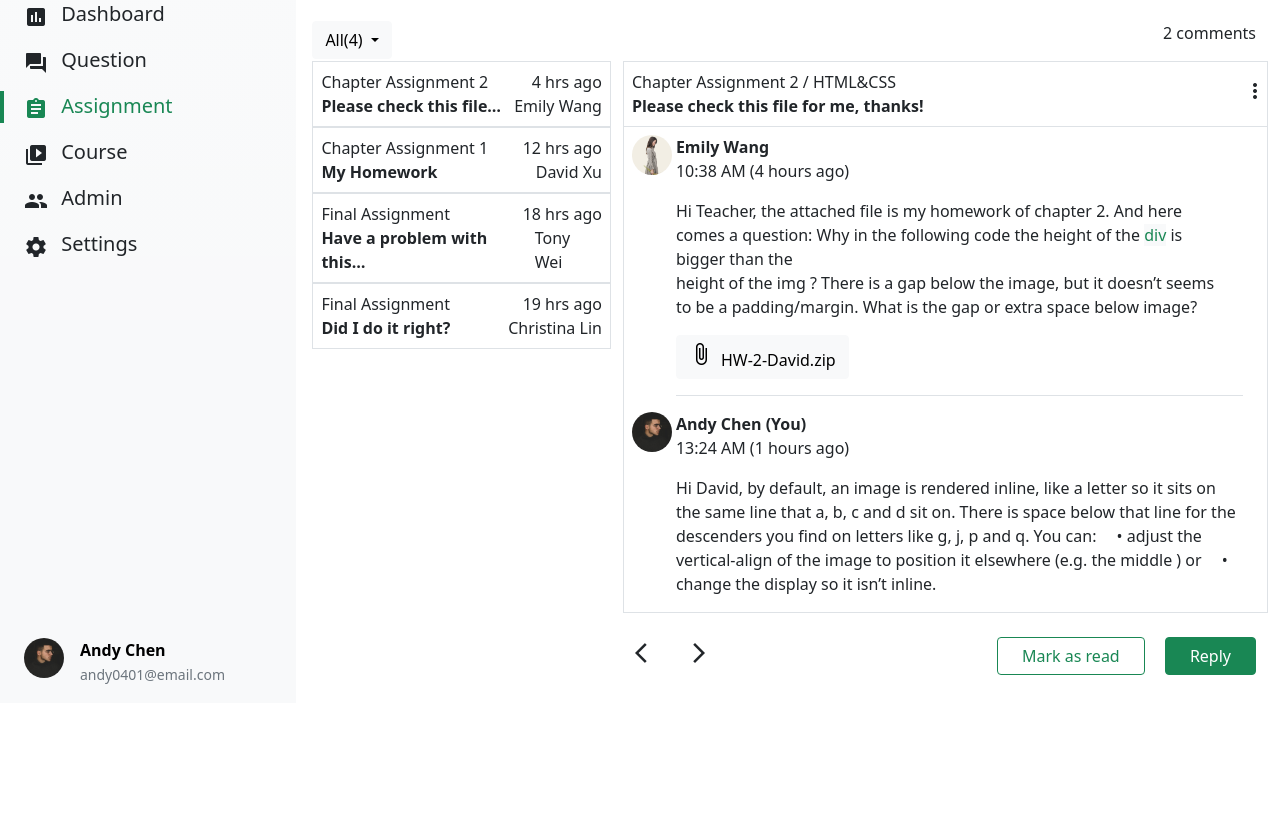
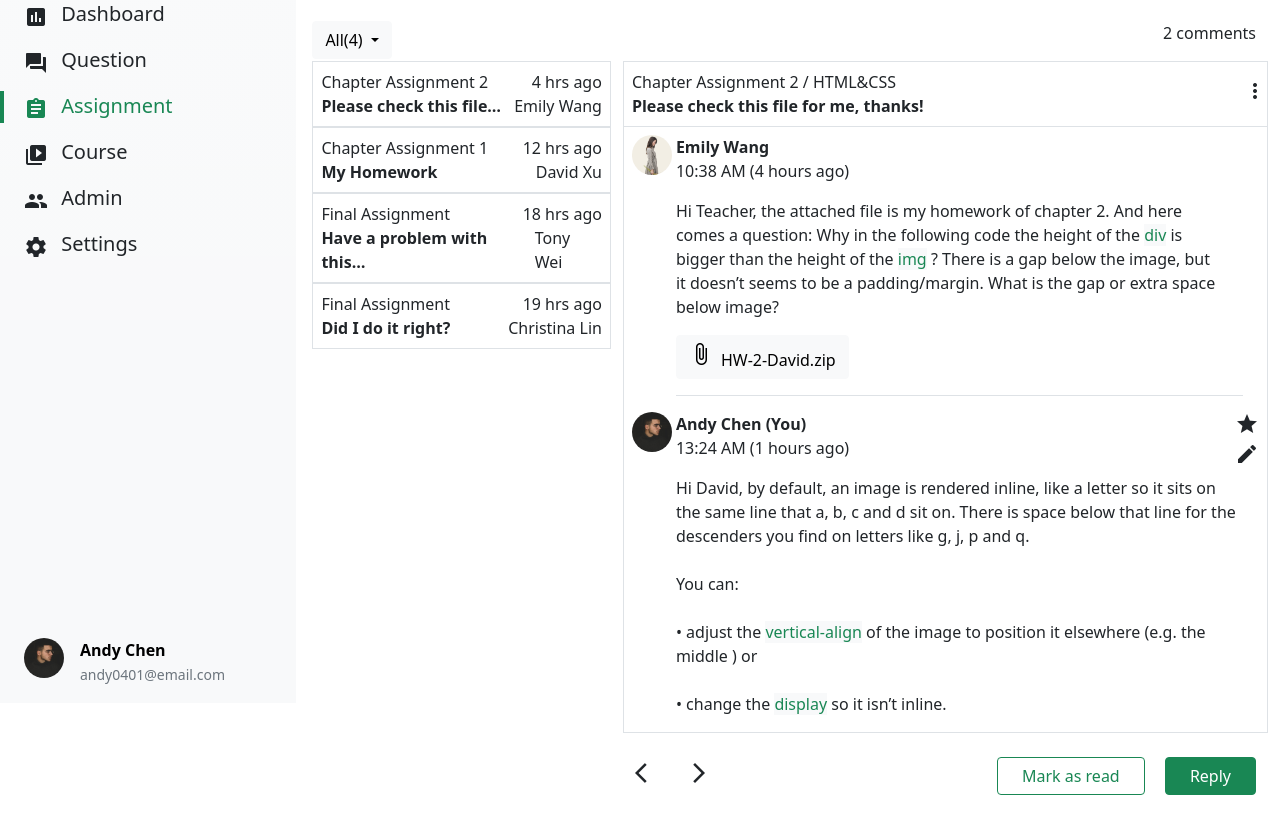
Before and after one commit to CodingFish1/bootstrap_w5, a plain HTML site: page index.html in a window 1280 px wide. Shown: the part 97-916 px from the top of the page. Before the commit the page ends 800 px from the top, so only its background shows below. Drawn offline with Linux system fonts and the light colour scheme.

Commit message:
Update 2022-08-21T07:12:17.491Z

```diff
--- a/index.html
+++ b/index.html
@@ -165,16 +165,28 @@
             <div class="border-bottom me-4">
                 <p class="fw-bolder mb-0">Emily Wang</p>
                 <p class="fw-lighter">10:38 AM (4 hours ago)</p>
-                <p class="pe-4">Hi Teacher, the attached file is my homework of chapter 2. And here comes a question: Why in the following code the height of the <span class="text-success bg-light">div</span> is bigger than the<br> height of the img ? There is a gap below the image, but it doesn’t seems to be a padding/margin. What is the gap or extra space below image?</p>
+                <p class="pe-4">Hi Teacher, the attached file is my homework of chapter 2. And here comes a question: Why in the following code the height of the <span class="text-success bg-light">div</span> is bigger than the height of the <span class="text-success bg-light">img</span> ? There is a gap below the image, but it doesn’t seems to be a padding/margin. What is the gap or extra space below image?</p>
                 <button type="button" class="btn btn-light mb-3 align-items-center"><span class="material-icons align-items-center me-2">attach_file</span>HW-2-David.zip</button>
             </div>
         </div>
         <div class="msg-card d-flex mt-3 ps-2">
             <img class="me-1 flex-shrink-0" src="./assets/images/andychen.jpeg" alt="">
             <div>
-                <p class="fw-bolder mb-0">Andy Chen (You)</p>
-                <p class="fw-lighter">13:24 AM (1 hours ago)</p>
-                <p class="pe-4">Hi David, by default, an image is rendered inline, like a letter so it sits on the same line that a, b, c and d sit on. There is space below that line for the descenders you find on letters like g, j, p and q. You can: 　• adjust the vertical-align of the image to position it elsewhere (e.g. the middle ) or 　• change the display so it isn’t inline.</p>
+                <div class="d-flex justify-content-between">
+                    <div>
+                        <p class="fw-bolder mb-0">Andy Chen (You)</p>
+                        <p class="fw-lighter">13:24 AM (1 hours ago)</p>
+                    </div>
+                    <div class="card-icon d-flex flex-column me-2">
+                        <a href="javascript:;" class="text-dark">
+                          <span class="material-icons">grade</span>
+                        </a>
+                        <a href="javascript:;" class="text-dark">
+                          <span class="material-icons">edit</span>
+                        </a>
+                      </div>
+                </div>
+                <p class="pe-4">Hi David, by default, an image is rendered inline, like a letter so it sits on the same line that a, b, c and d sit on. There is space below that line for the descenders you find on letters like g, j, p and q.<br><br>You can: <br><br>• adjust the <span class="text-success bg-light">vertical-align</span> of the image to position it elsewhere (e.g. the middle ) or <br><br>• change the <span class="text-success bg-light">display</span> so it isn’t inline.</p>
             </div>
         </div>
     </div>
```
